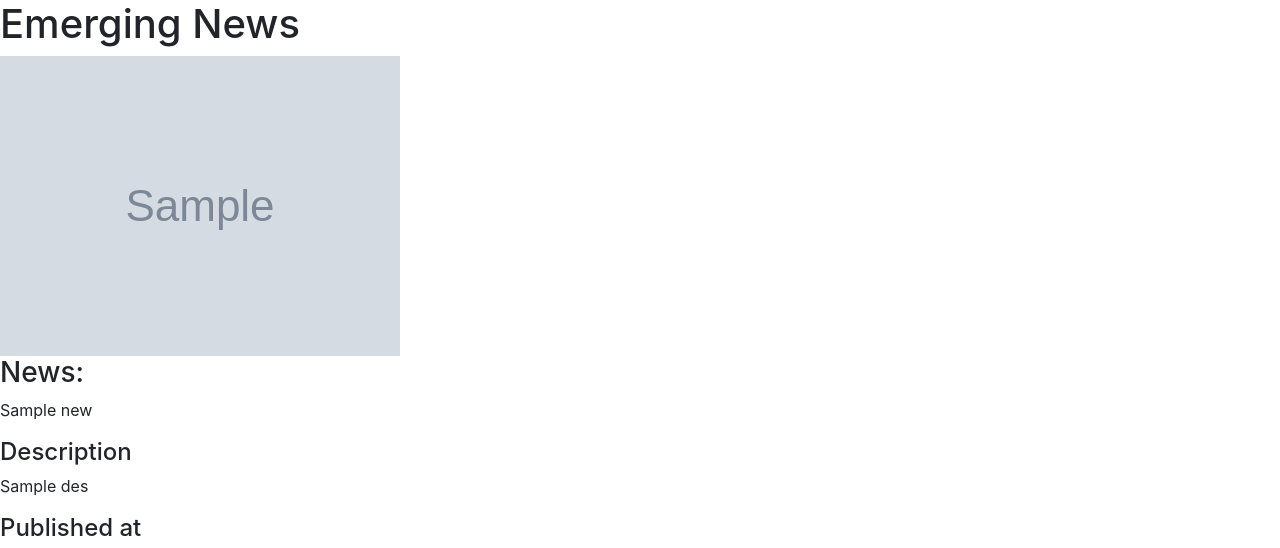
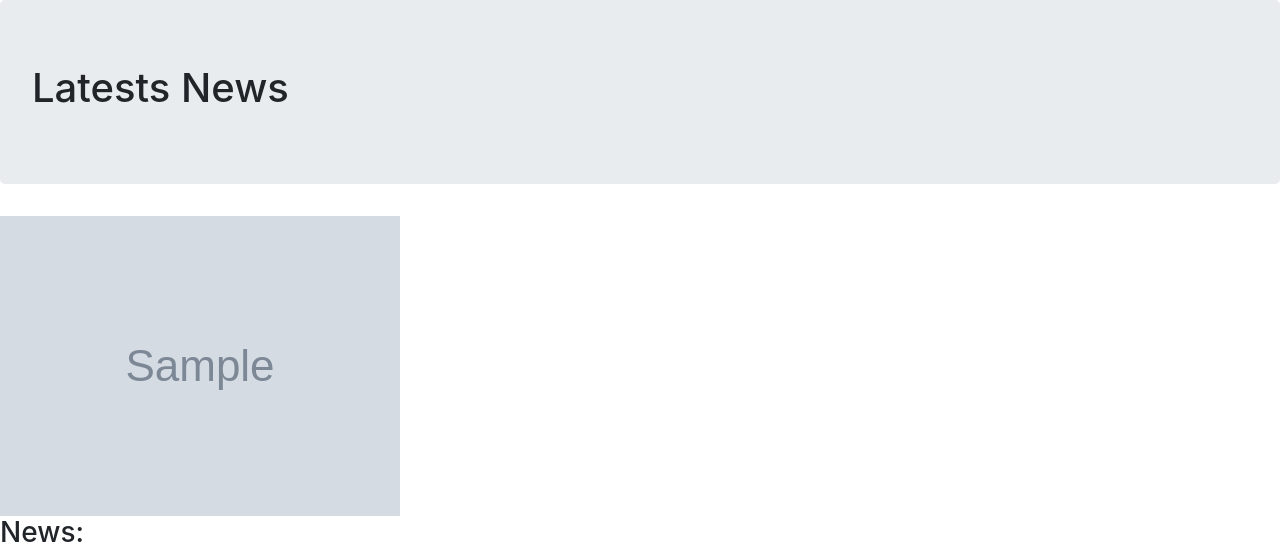
Before and after one commit to Gitongamiriam/newshighlight, a Flask app: template templates/index.htm in a window 1280 px wide. Shown: the top 548 px of the page. Run offline with Flask 2, Linux system fonts and the light colour scheme; the template is opened without the code that fills it: most values are stand-ins (such as "Sample title", 1, 10 or a date in 2020); grey boxes marked "Sample" are stand-in pictures; some libraries are stand-ins or nearby versions.

Commit message:
Add a div class jumbotron

```diff
--- a/templates/index.htm
+++ b/templates/index.htm
@@ -8,7 +8,9 @@
     <link rel="stylesheet" href="https://stackpath.bootstrapcdn.com/bootstrap/4.4.1/css/bootstrap.min.css" integrity="sha384-Vkoo8x4CGsO3+Hhxv8T/Q5PaXtkKtu6ug5TOeNV6gBiFeWPGFN9MuhOf23Q9Ifjh" crossorigin="anonymous">
 </head>
 <body>
-    <h1>Emerging News</h1>
+    <div class=jumbotron>
+        <h1>Latests News</h1>
+    </div>
     {% for new, img, des, pubAt,url in context%}
     <img src="{{img}}" alt="">
     <h3>News: </h3>
```
